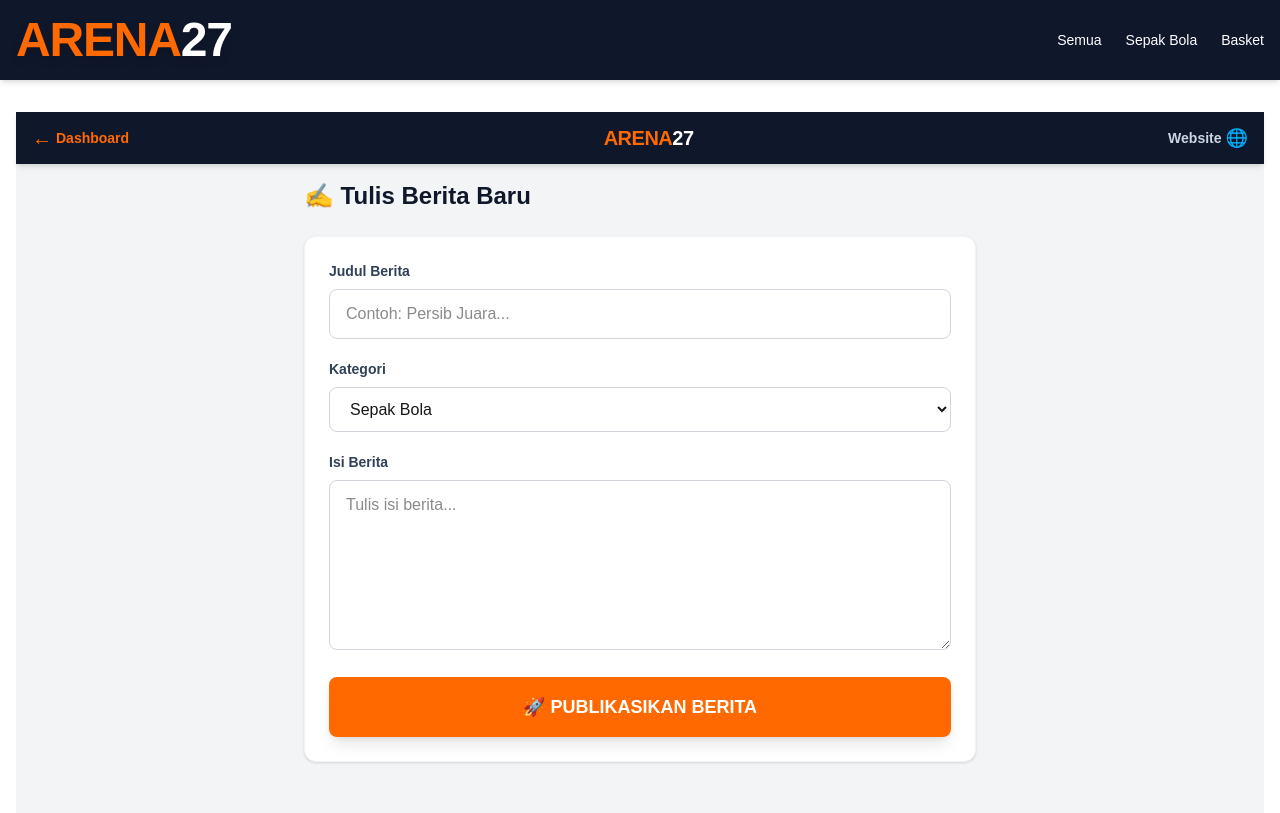
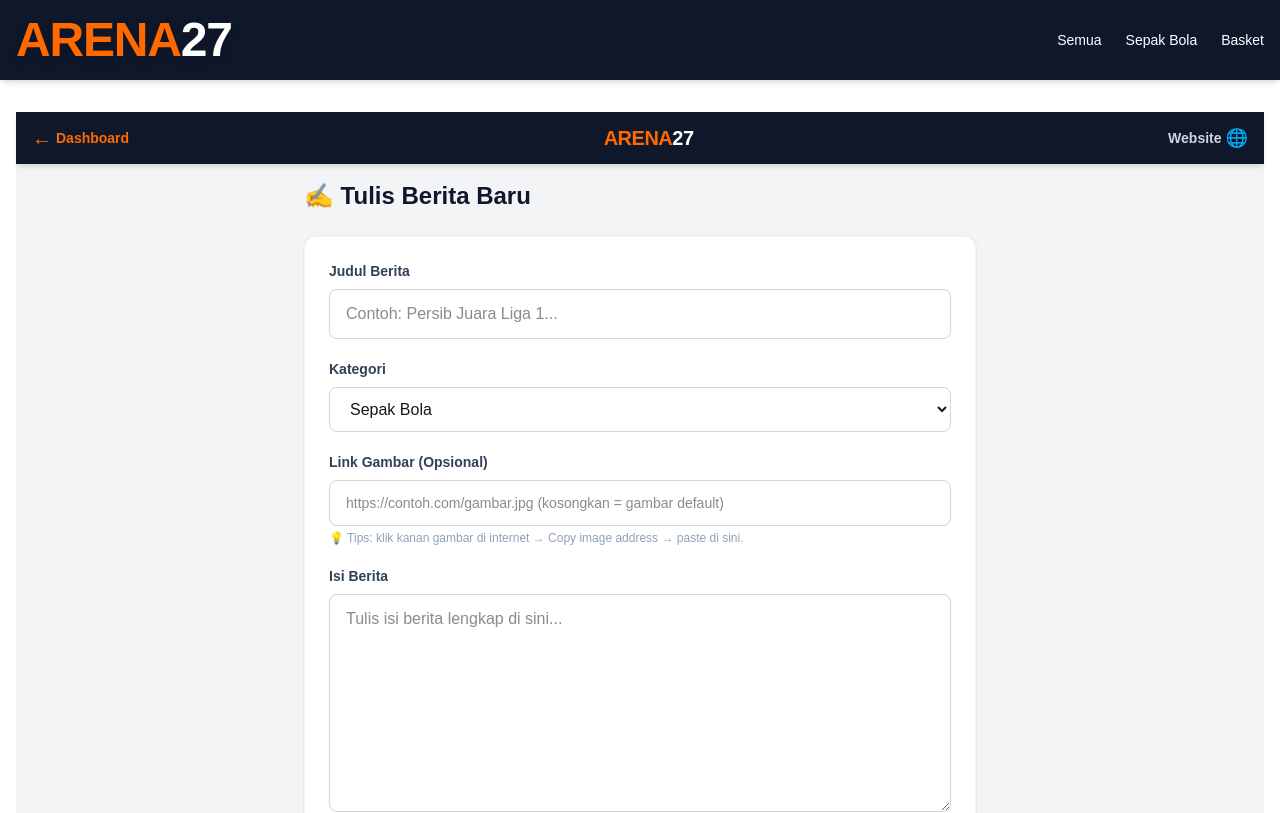
Before and after one commit to cakrawala27/arena27, a Next.js app: page /admin/articles/new in a window 1280 px wide. Shown: the top 813 px of the page. Built offline with nearby package versions, Linux system fonts and the light colour scheme.

Commit message:
feat: full categories, image URL input, and clickable article detail page

```diff
--- a/src/app/admin/articles/new/page.tsx
+++ b/src/app/admin/articles/new/page.tsx
@@ -3,10 +3,14 @@
 import { useState } from 'react';
 import { useRouter } from 'next/navigation';
 
+const CATEGORIES = ['Sepak Bola', 'Sport', 'Basket', 'Badminton', 'Tinju', 'Esports', 'Publik Arena'];
+const DEFAULT_IMAGE = 'https://images.unsplash.com/photo-1522778119026-d647f0596081?w=800';
+
 export default function NewArticlePage() {
   const router = useRouter();
   const [title, setTitle] = useState('');
   const [category, setCategory] = useState('Sepak Bola');
+  const [imageUrl, setImageUrl] = useState('');
   const [content, setContent] = useState('');
   const [isSubmitting, setIsSubmitting] = useState(false);
 
@@ -19,16 +23,16 @@ export default function NewArticlePage() {
       title,
       category,
       content,
-      image: 'https://images.unsplash.com/photo-1517649763962-0c623066013b?w=800' // Gambar default sport
+      image: imageUrl.trim() !== '' ? imageUrl.trim() : DEFAULT_IMAGE,
+      created_at: new Date().toISOString(),
     };
 
-    // Ambil data lama, tambah data baru di paling depan
     const existing = JSON.parse(localStorage.getItem('arena27_articles') || '[]');
     existing.unshift(newArticle);
     localStorage.setItem('arena27_articles', JSON.stringify(existing));
 
-    alert('✅ Berita berhasil dipublish ke Halaman Depan!');
-    router.push('/admin');
+    alert('✅ Berita berhasil dipublish!');
+    router.push('/admin/articles');
   };
 
   return (
@@ -38,18 +42,27 @@ export default function NewArticlePage() {
       <form onSubmit={handleSubmit} className="bg-white rounded-xl shadow-sm p-6 space-y-5 border border-gray-100">
         <div>
           <label className="block text-sm font-bold text-slate-700 mb-2">Judul Berita</label>
-          <input type="text" required value={title} onChange={(e) => setTitle(e.target.value)} placeholder="Contoh: Persib Juara..." className="w-full px-4 py-3 border border-gray-300 rounded-lg focus:ring-2 focus:ring-orange-500 outline-none" />
+          <input type="text" required value={title} onChange={(e) => setTitle(e.target.value)} placeholder="Contoh: Persib Juara Liga 1..." className="w-full px-4 py-3 border border-gray-300 rounded-lg focus:ring-2 focus:ring-orange-500 outline-none" />
         </div>
+
         <div>
           <label className="block text-sm font-bold text-slate-700 mb-2">Kategori</label>
           <select value={category} onChange={(e) => setCategory(e.target.value)} className="w-full px-4 py-3 border border-gray-300 rounded-lg focus:ring-2 focus:ring-orange-500 outline-none bg-white">
-            <option>Sepak Bola</option><option>Basket</option><option>MotoGP</option><option>F1</option><option>Esports</option>
+            {CATEGORIES.map((c) => <option key={c}>{c}</option>)}
           </select>
         </div>
+
+        <div>
+          <label className="block text-sm font-bold text-slate-700 mb-2">Link Gambar (Opsional)</label>
+          <input type="url" value={imageUrl} onChange={(e) => setImageUrl(e.target.value)} placeholder="https://contoh.com/gambar.jpg (kosongkan = gambar default)" className="w-full px-4 py-3 border border-gray-300 rounded-lg focus:ring-2 focus:ring-orange-500 outline-none text-sm" />
+          <p className="text-xs text-slate-400 mt-1">💡 Tips: klik kanan gambar di internet → Copy image address → paste di sini.</p>
+        </div>
+
         <div>
           <label className="block text-sm font-bold text-slate-700 mb-2">Isi Berita</label>
-          <textarea required value={content} onChange={(e) => setContent(e.target.value)} rows={6} placeholder="Tulis isi berita..." className="w-full px-4 py-3 border border-gray-300 rounded-lg focus:ring-2 focus:ring-orange-500 outline-none resize-y" />
+          <textarea required value={content} onChange={(e) => setContent(e.target.value)} rows={8} placeholder="Tulis isi berita lengkap di sini..." className="w-full px-4 py-3 border border-gray-300 rounded-lg focus:ring-2 focus:ring-orange-500 outline-none resize-y" />
         </div>
+
         <button type="submit" disabled={isSubmitting} className="w-full bg-orange-500 hover:bg-orange-600 text-white font-black py-4 rounded-lg shadow-lg transition active:scale-95 disabled:opacity-50 text-lg">
           {isSubmitting ? '⏳ Menyimpan...' : '🚀 PUBLIKASIKAN BERITA'}
         </button>
--- a/src/app/page.tsx
+++ b/src/app/page.tsx
@@ -1,5 +1,7 @@
 'use client';
+
 import { useState, useEffect } from 'react';
+import Link from 'next/link';
 
 export default function HomePage() {
   const [news, setNews] = useState<any[]>([]);
@@ -10,7 +12,7 @@ export default function HomePage() {
       setNews(JSON.parse(stored));
     } else {
       setNews([
-        { id: 1, title: 'Selamat Datang di Arena27!', category: 'Info', content: 'Ini adalah portal berita sport buatanmu sendiri.', image: 'https://images.unsplash.com/photo-1517649763962-0c623066013b?w=800' }
+        { id: 1, title: 'Selamat Datang di Arena27!', category: 'Info', content: 'Ini adalah portal berita sport buatanmu sendiri. Klik kartu ini untuk membaca!', image: 'https://images.unsplash.com/photo-1522778119026-d647f0596081?w=800' }
       ]);
     }
   }, []);
@@ -24,14 +26,14 @@ export default function HomePage() {
 
       <div className="grid grid-cols-1 sm:grid-cols-2 lg:grid-cols-3 gap-6">
         {news.map((item) => (
-          <div key={item.id} className="bg-white rounded-xl shadow-md overflow-hidden border border-gray-100">
-            <img src={item.image || 'https://images.unsplash.com/photo-1517649763962-0c623066013b?w=800'} alt={item.title} className="w-full h-48 object-cover" />
+          <Link key={item.id} href={`/artikel/${item.id}`} className="block bg-white rounded-xl shadow-md overflow-hidden border border-gray-100 hover:shadow-xl hover:-translate-y-1 transition duration-300 active:scale-95">
+            <img src={item.image} alt={item.title} className="w-full h-48 object-cover" />
             <div className="p-4">
               <span className="text-xs font-bold text-orange-500 uppercase">{item.category}</span>
               <h3 className="text-lg font-bold text-slate-900 mt-1 mb-2 line-clamp-2">{item.title}</h3>
               <p className="text-sm text-slate-600 line-clamp-3">{item.content}</p>
             </div>
-          </div>
+          </Link>
         ))}
       </div>
     </div>
```
